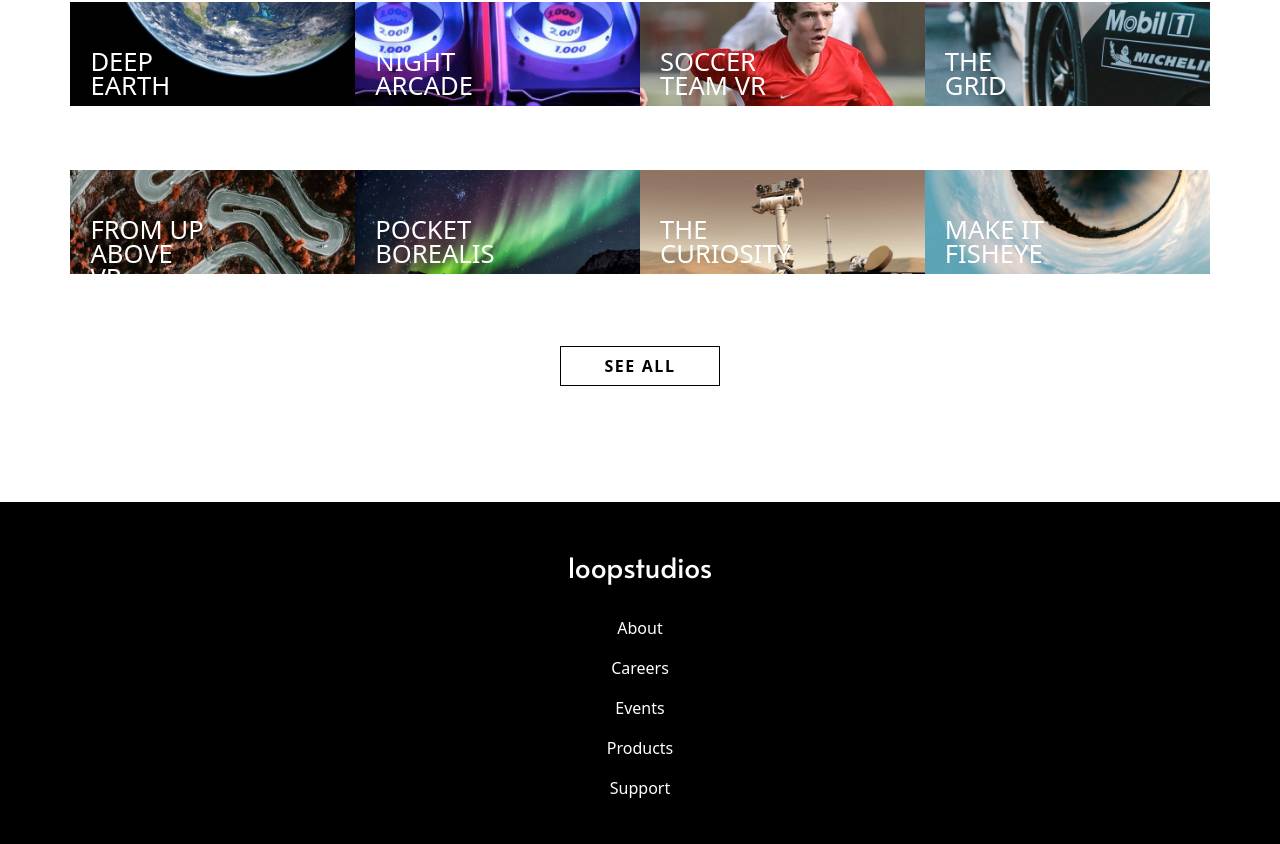
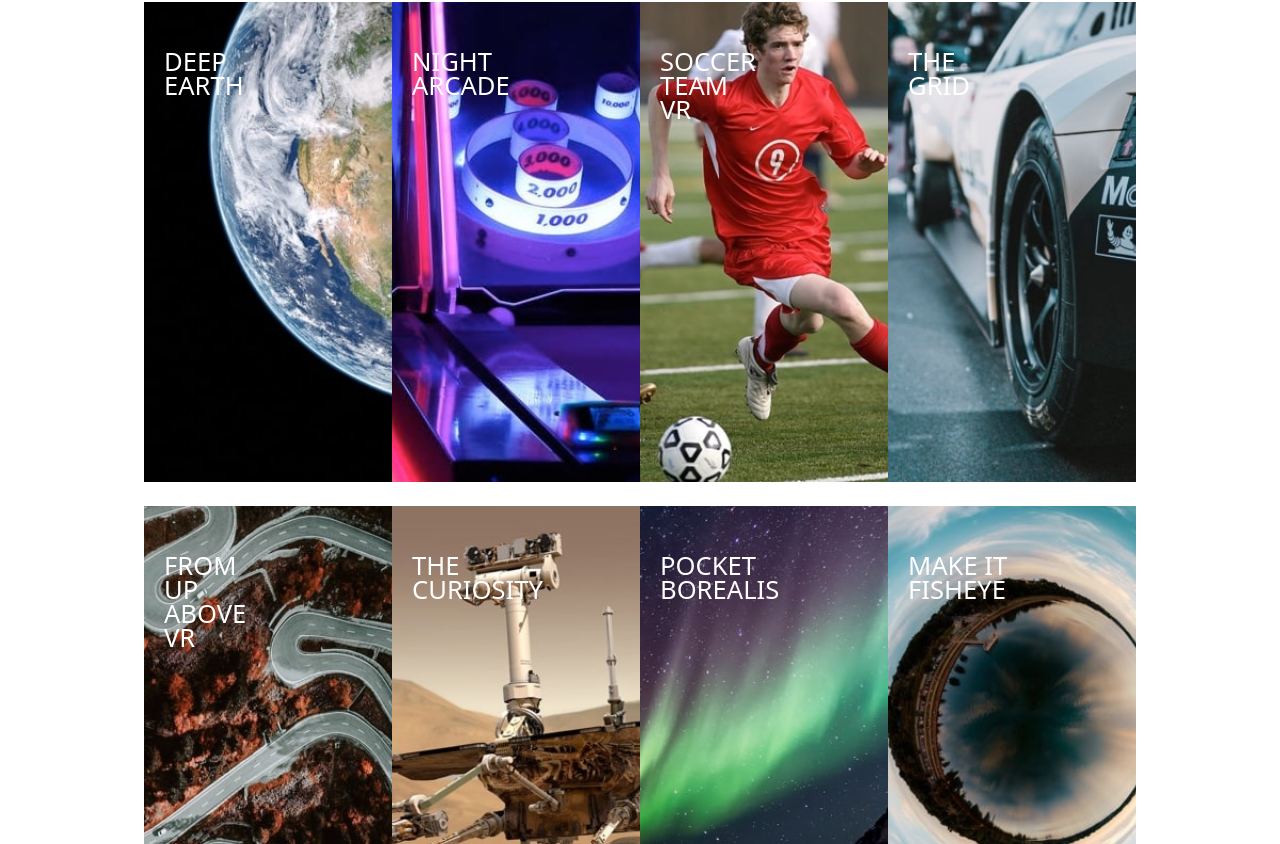
Before and after one commit to DundeeA/LoopStudio, a React (Vite) app: page / in a window 1280 px wide. Shown: the part 1896-2740 px from the top of the page. Built offline with nearby package versions, Linux system fonts and the light colour scheme.

Commit message:
Fixed creation section image routes

```diff
--- a/src/components/creations/Creations.tsx
+++ b/src/components/creations/Creations.tsx
@@ -5,22 +5,16 @@
     <div className="mt-20 pt-1 flex flex-col items-center w-full">
       <h2 className="text-center font-thin  text-[2.3rem] mb-10">OUR CREATIONS</h2>
 
-      <div className=" grid grid-cols-1  md:grid-cols-4       w-[89vw] justify-center">
-        <CreationCard image="/image-deep-earth.jpg" title="DEEP EARTH" />
+      <div className=" grid grid-cols-1  md:grid-cols-4  md:w-[77.5vw]    w-[89vw] justify-center">
+        <CreationCard styles="bg-smEarth md:bg-lgEarth" title="DEEP EARTH" />
+        <CreationCard styles="bg-smArcade md:bg-lgArcade" title="NIGHT ARCADE" />
+        <CreationCard styles="bg-smSoccer md:bg-lgSoccer" title="SOCCER TEAM VR" />
+        <CreationCard styles="bg-smGrid md:bg-lgGrid" title="THE GRID" />
 
-        <CreationCard image="/image-night-arcade.jpg" title="NIGHT ARCADE" />
-
-        <CreationCard image="/image-soccer-team.jpg" title="SOCCER TEAM VR" />
-
-        <CreationCard image="/image-grid.jpg" title="THE GRID" />
-
-        <CreationCard image="/image-from-above.jpg" title="FROM UP ABOVE VR" />
-
-        <CreationCard image="/image-pocket-borealis.jpg" title="POCKET BOREALIS" />
-
-        <CreationCard image="/image-curiosity.jpg" title="THE CURIOSITY" />
-
-        <CreationCard image="/image-fisheye.jpg" title="MAKE IT FISHEYE" />
+        <CreationCard styles="bg-smAbove md:bg-lgAbove" title="FROM UP ABOVE VR" />
+        <CreationCard styles="bg-smCuriosity md:bg-lgCuriosity" title="THE CURIOSITY" />
+        <CreationCard styles="bg-smPocket md:bg-lgPocket" title="POCKET BOREALIS" />
+        <CreationCard styles="bg-smFisheye md:bg-lgFisheye" title="MAKE IT FISHEYE" />
       </div>
 
       <button className="border tracking-widest font-semibold border-black w-40 h-10 mt-2">SEE ALL</button>
--- a/src/components/creations/creation-card/CreationCard.tsx
+++ b/src/components/creations/creation-card/CreationCard.tsx
@@ -1,14 +1,12 @@
-import React from "react"
 interface props {
-  image: string
+  styles: string
   title: string
 }
 
-const CreationCard: React.FC<props> = ({ image, title }) => {
+const CreationCard: React.FC<props> = ({ styles, title }) => {
   return (
-    <div className={`h-36 mb-6 relative`}>
-      <img className="absolute -z-10 w-full" src={image} alt="" />
-      <h3 className="text-[1.6rem] font-thin w-[40%] mt-12 ml-5 leading-6 text-white">{title}</h3>
+    <div className={`h-36 md:h-[30rem] mb-6 relative bg-no-repeat bg-cover ` + styles}>
+      <h3 className={"text-[1.6rem] font-thin w-[40%] mt-12 ml-5 leading-6 text-white"}>{title}</h3>
     </div>
   )
 }
--- a/tailwind.config.js
+++ b/tailwind.config.js
@@ -27,6 +27,22 @@
         heroimage: "url('/src/assets/image-hero.jpg')",
         largeheroimage: "url('/desktop/image-hero.jpg')",
         hamburgericon: "url('/src/assets/icon-hamburger.svg')",
+        smCuriosity: "url('/image-curiosity.jpg')",
+        lgCuriosity: "url('/desktop/image-curiosity.jpg')",
+        smEarth: "url('/image-deep-earth.jpg')",
+        lgEarth: "url('/desktop/image-deep-earth.jpg')",
+        smArcade: "url('/image-night-arcade.jpg')",
+        lgArcade: "url('/desktop/image-night-arcade.jpg')",
+        smSoccer: "url('/image-soccer-team.jpg')",
+        lgSoccer: "url('/desktop/image-soccer-team.jpg')",
+        smGrid: "url('/image-grid.jpg')",
+        lgGrid: "url('/desktop/image-grid.jpg')",
+        smAbove: "url('/image-from-above.jpg')",
+        lgAbove: "url('/desktop/image-from-above.jpg')",
+        smPocket: "url('/image-pocket-borealis.jpg')",
+        lgPocket: "url('/desktop/image-pocket-borealis.jpg')",
+        smFisheye: "url('/image-fisheye.jpg')",
+        lgFisheye: "url('/desktop/image-fisheye.jpg')",
       },
     },
   },
```
